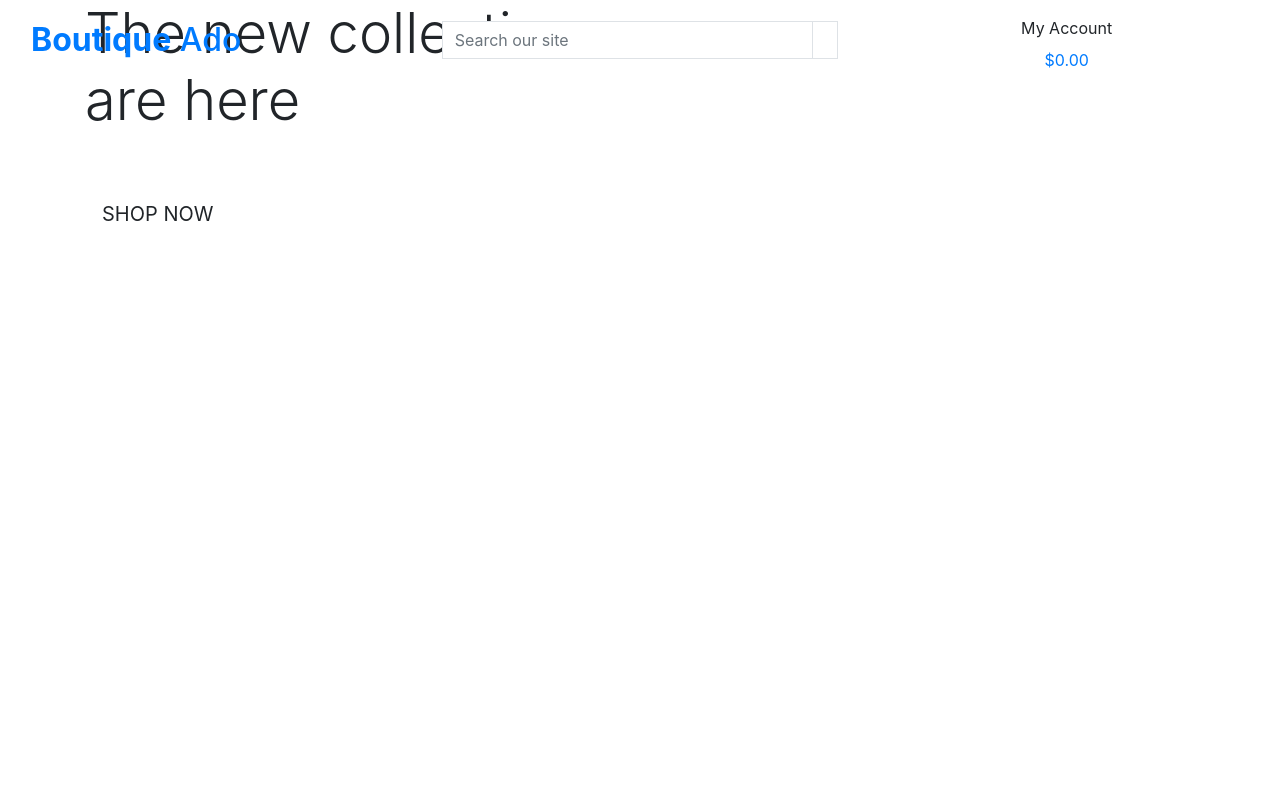
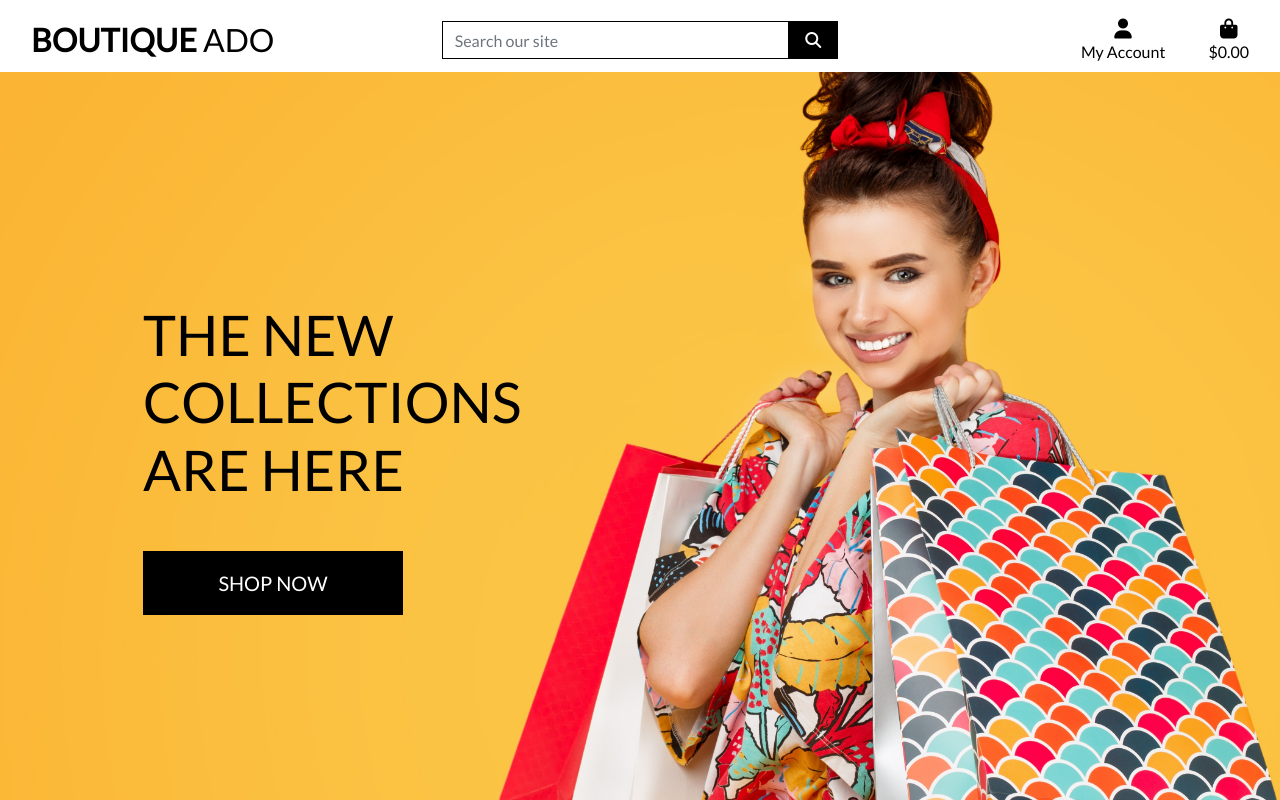
Before and after one commit to NyxHexen/ci-walkthrough-boutique-ado, a Django app: page / in a window 1280 px wide. Run offline with Django 4.2, Linux system fonts and the light colour scheme; some libraries are stand-ins or nearby versions.

Commit message:
Completed homepage header and CSS

```diff
--- a/boutique_ado/settings.py
+++ b/boutique_ado/settings.py
@@ -144,6 +144,10 @@ USE_TZ = True
 # https://docs.djangoproject.com/en/4.1/howto/static-files/
 
 STATIC_URL = 'static/'
+STATICFILES_DIRS = (os.path.join(BASE_DIR, 'static'),)
+
+MEDIA_URL = '/media/'
+MEDIA_ROOT = os.path.join(BASE_DIR, 'media')
 
 # Default primary key field type
 # https://docs.djangoproject.com/en/4.1/ref/settings/#default-auto-field
--- a/boutique_ado/urls.py
+++ b/boutique_ado/urls.py
@@ -15,9 +15,11 @@ Including another URLconf
 """
 from django.contrib import admin
 from django.urls import path, include
+from django.conf import settings
+from django.conf.urls.static import static
 
 urlpatterns = [
     path('admin/', admin.site.urls),
     path('accounts/', include('allauth.urls')),
     path('', include('home.urls')),
-]
+] + static(settings.MEDIA_URL, document_root=settings.MEDIA_ROOT)
--- /dev/null
+++ b/static/css/base.css
@@ -0,0 +1,81 @@
+html {
+    height: 100%;
+}
+
+body {
+    background: url('/media/homepage_background_cropped.jpg') no-repeat center center fixed;
+    background-size: cover;
+    height: calc(100vh - 164px);
+    color: #555;
+    font-family: 'Lato';
+}
+
+/* from Bulma */
+.icon {
+    align-items: center;
+    display: inline-flex;
+    justify-content: center;
+    height: 1.5rem;
+    width: 1.5rem;
+}
+
+.logo-font {
+    text-transform: uppercase;
+}
+
+.main-logo-link {
+    width: fit-content;
+}
+
+.shop-now-button {
+    background: black;
+    color: white;
+    min-width: 260px;
+}
+
+.btn-black {
+    background: black;
+    color: white;
+}
+
+.shop-now-button:hover,
+.shop-now-button:active,
+.shop-now-button:focus,
+.btn-black:hover,
+.btn-black:active,
+.btn-black:focus {
+    background: #222;
+    color: white;
+}
+
+.text-black {
+    color: #000 !important;
+}
+
+.border-black {
+    border: 1px solid black !important;
+}
+
+/* -------------------------------- Media Queries */
+
+/* Slightly larger container on xl screens */
+@media (min-width: 1200px) {
+  .container {
+    max-width: 80%;
+  }
+}
+
+/* fixed top navbar only on medium and up */
+@media (min-width: 992px) {
+    .fixed-top-desktop-only {
+        position: fixed;
+        top: 0;
+        right: 0;
+        left: 0;
+        z-index: 1030;
+    }
+
+    .header-container {
+        padding-top: 164px;
+    }
+}
--- a/templates/base.html
+++ b/templates/base.html
@@ -4,8 +4,8 @@
 <html lang="en">
 
 <head>
+
     {% block meta %}
-    <!-- Required meta tags -->
     <meta http-equiv="X-UA-Compatible" content="ie=edge">
     <meta charset="utf-8">
     <meta name="viewport" content="width=device-width, initial-scale=1, shrink-to-fit=no">
@@ -15,44 +15,44 @@
     {% endblock %}
 
     {% block corecss %}
-    <!-- Bootstrap CSS -->
-    <link rel="stylesheet" href="https://cdn.jsdelivr.net/npm/bootstrap@4.6.2/dist/css/bootstrap.min.css"
-        integrity="sha384-xOolHFLEh07PJGoPkLv1IbcEPTNtaed2xpHsD9ESMhqIYd0nLMwNLD69Npy4HI+N" crossorigin="anonymous">
+    <link rel="stylesheet" href="https://stackpath.bootstrapcdn.com/bootstrap/4.4.1/css/bootstrap.min.css"
+        integrity="sha384-Vkoo8x4CGsO3+Hhxv8T/Q5PaXtkKtu6ug5TOeNV6gBiFeWPGFN9MuhOf23Q9Ifjh" crossorigin="anonymous">
+    <link rel="stylesheet" href="https://fonts.googleapis.com/css?family=Lato&display=swap">
+    <link rel="stylesheet" href="{% static 'css/base.css' %}">
     {% endblock %}
 
     {% block extra_css %}
     {% endblock %}
 
     {% block corejs %}
-    <script src="https://cdn.jsdelivr.net/npm/jquery@3.5.1/dist/jquery.slim.min.js"
-        integrity="sha384-DfXdz2htPH0lsSSs5nCTpuj/zy4C+OGpamoFVy38MVBnE+IbbVYUew+OrCXaRkfj" crossorigin="anonymous">
+    <script src="https://kit.fontawesome.com/f05b6615ad.js" crossorigin="anonymous"></script>
+    <script src="https://code.jquery.com/jquery-3.4.1.min.js"
+        integrity="sha384-J6qa4849blE2+poT4WnyKhv5vZF5SrPo0iEjwBvKU7imGFAV0wwj1yYfoRSJoZ+n" crossorigin="anonymous">
     </script>
-    <script src="https://cdn.jsdelivr.net/npm/popper.js@1.16.1/dist/umd/popper.min.js"
-        integrity="sha384-9/reFTGAW83EW2RDu2S0VKaIzap3H66lZH81PoYlFhbGU+6BZp6G7niu735Sk7lN" crossorigin="anonymous">
+    <script src="https://cdn.jsdelivr.net/npm/popper.js@1.16.0/dist/umd/popper.min.js"
+        integrity="sha384-Q6E9RHvbIyZFJoft+2mJbHaEWldlvI9IOYy5n3zV9zzTtmI3UksdQRVvoxMfooAo" crossorigin="anonymous">
     </script>
-    <script src="https://cdn.jsdelivr.net/npm/bootstrap@4.6.2/dist/js/bootstrap.min.js"
-        integrity="sha384-+sLIOodYLS7CIrQpBjl+C7nPvqq+FbNUBDunl/OZv93DB7Ln/533i8e/mZXLi/P+" crossorigin="anonymous">
+    <script src="https://stackpath.bootstrapcdn.com/bootstrap/4.4.1/js/bootstrap.min.js"
+        integrity="sha384-wfSDF2E50Y2D1uUdj0O3uMBJnjuUD4Ih7YwaYd1iqfktj0Uod8GCExl3Og8ifwB6" crossorigin="anonymous">
     </script>
-    {% endblock%}
+    {% endblock %}
 
     {% block extra_js %}
     {% endblock %}
 
-    <title>Boutique Ado {% block extra_title%}{% endblock %}</title>
+    <title>Boutique Ado {% block extra_title %}{% endblock %}</title>
 </head>
 
 <body>
     <header class="container-fluid fixed-top">
-        <div class="row">
+        <div id="topnav" class="row bg-white pt-lg-2 d-none d-lg-flex">
             <div class="col-12 col-lg-4 my-auto py-1 py-lg-0 text-center text-lg-left">
                 <a href="{% url 'home' %}" class="nav-link main-logo-link">
-                    <h2 class="logo-font text-black my-0">
-                        <strong>Boutique</strong> Ado
-                    </h2>
+                    <h2 class="logo-font text-black my-0"><strong>Boutique</strong> Ado</h2>
                 </a>
             </div>
             <div class="col-12 col-lg-4 my-auto py-1 py-lg-0">
-                <form action="" method="GET">
+                <form method="GET" action="">
                     <div class="input-group w-100">
                         <input class="form-control border border-black rounded-0" type="text" name="q"
                             placeholder="Search our site">
@@ -68,8 +68,9 @@
             </div>
             <div class="col-12 col-lg-4 my-auto py-1 py-lg-0">
                 <ul class="list-inline list-unstyled text-center text-lg-right my-0">
-                    <li class="list-inline item dropdown">
-                        <a href="" class="text-black nav-link" id="user-options" data-togle="dropwdown" aria-haspopup="true" aria-expanded="false"></a>
+                    <li class="list-inline-item dropdown">
+                        <a class="text-black nav-link" href="#" id="user-options" data-toggle="dropdown"
+                            aria-haspopup="true" aria-expanded="false">
                             <div class="text-center">
                                 <div><i class="fas fa-user fa-lg"></i></div>
                                 <p class="my-0">My Account</p>
@@ -88,8 +89,9 @@
                             {% endif %}
                         </div>
                     </li>
-                    <li class="list-inline item">
-                        <a href="" class="{% if grand_total %} text-info font-weight-bold {% else %} text-black {% endif %} nav-link">
+                    <li class="list-inline-item">
+                        <a class="{% if grand_total %}text-info font-weight-bold{% else %}text-black{% endif %} nav-link"
+                            href="">
                             <div class="text-center">
                                 <div><i class="fas fa-shopping-bag fa-lg"></i></div>
                                 <p class="my-0">
@@ -119,6 +121,8 @@
 
     {% block postloadjs %}
     {% endblock %}
+
+
 </body>
 
 </html>
```
Also changed, not shown: media/homepage_background_cropped.jpg (added). Lines whose indentation alone changed are shown as unchanged.
